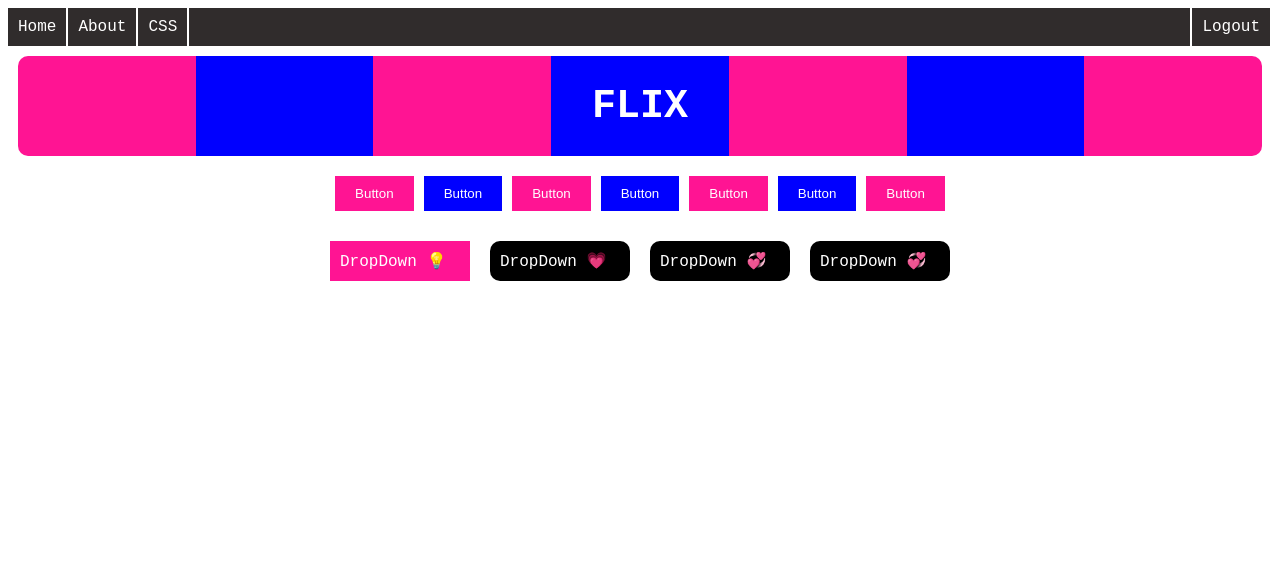
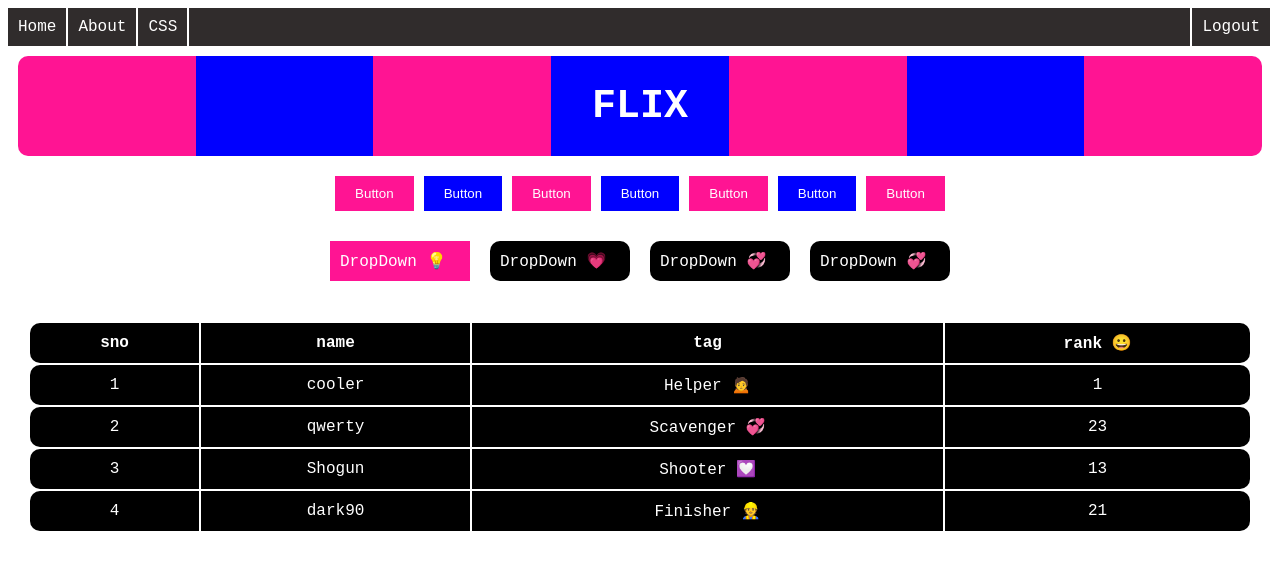
Before and after one commit to PunitVerma-cedcoss/CSS, a plain HTML site: page src/index.html in a window 1280 px wide. Drawn offline with Linux system fonts and the light colour scheme.

Commit message:
cool tables added

```diff
--- a/src/index.html
+++ b/src/index.html
@@ -73,5 +73,42 @@
         </div>
       </div>
     </section>
+    <!-- cool tables -->
+    <section class="s5">
+      <table>
+        <thead>
+          <th>sno</th>
+          <th>name</th>
+          <th>tag</th>
+          <th>rank &#128512;</th>
+        </thead>
+        <tbody>
+          <tr>
+            <td>1</td>
+            <td>cooler</td>
+            <td>Helper &#128589</td>
+            <td>1</td>
+          </tr>
+          <tr>
+            <td>2</td>
+            <td>qwerty</td>
+            <td>Scavenger &#128158</td>
+            <td>23</td>
+          </tr>
+          <tr>
+            <td>3</td>
+            <td>Shogun</td>
+            <td>Shooter &#128159</td>
+            <td>13</td>
+          </tr>
+          <tr>
+            <td>4</td>
+            <td>dark90</td>
+            <td>Finisher &#128119</td>
+            <td>21</td>
+          </tr>
+        </tbody>
+      </table>
+    </section>
   </body>
 </html>
--- a/src/main.css
+++ b/src/main.css
@@ -199,3 +199,41 @@ nav div:not(:nth-child(4)):hover {
   /* display: block; */
   transform: rotateY(0deg);
 }
+
+/* Table */
+table {
+  padding: 20px;
+  width: 100%;
+}
+thead {
+  background-color: black;
+  color: white;
+  padding: 20px;
+}
+th {
+  padding: 10px;
+}
+table thead th:nth-child(1) {
+  border-radius: 10px 0px 0px 10px;
+}
+table thead th:nth-child(4) {
+  border-radius: 0px 10px 10px 0px;
+}
+td {
+  text-align: center;
+  padding: 10px;
+}
+tbody {
+  background-color: black;
+  color: white;
+}
+table tbody td:nth-child(4) {
+  border-radius: 0px 10px 10px 0px;
+}
+table tbody td:nth-child(1) {
+  border-radius: 10px 0px 0px 10px;
+}
+table tbody tr:hover {
+  background-color: rgb(37, 36, 36);
+  cursor: pointer;
+}
```
